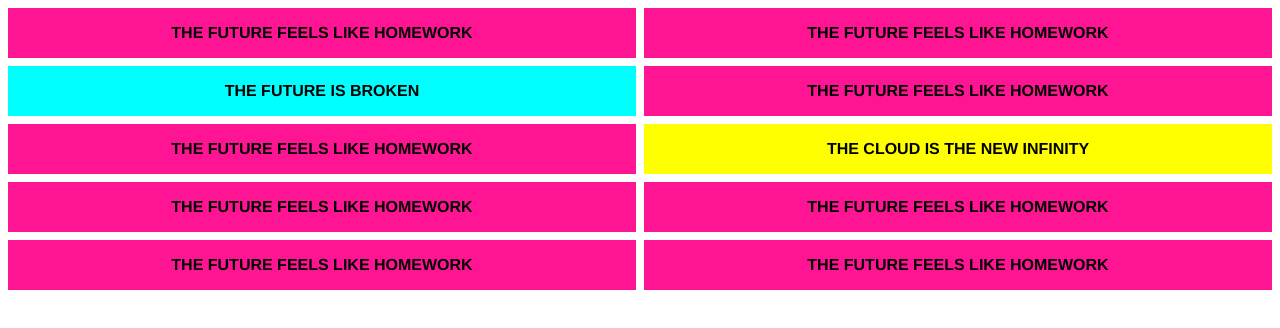
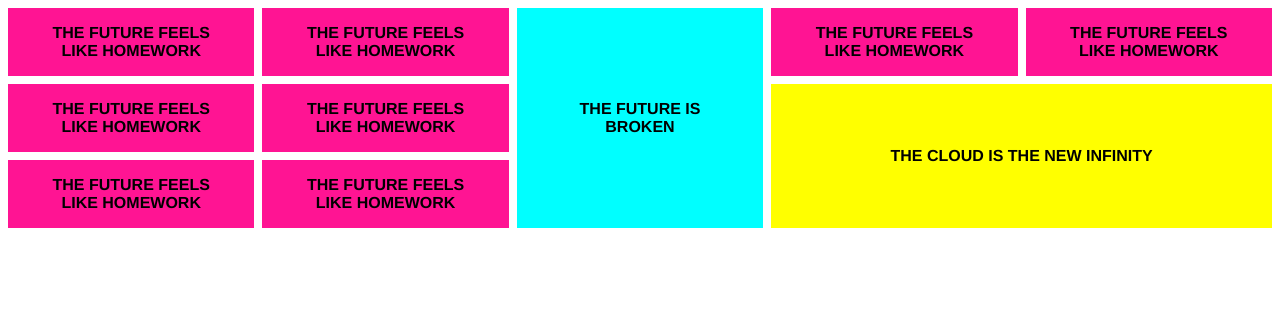
Before and after one commit to TheBreasy/2imd-webtechadvanced-portfolio, a plain HTML site: page lab2 - flexbox & CSS grid/thefuture/index.html in a window 1280 px wide. Drawn offline with Linux system fonts and the light colour scheme.

Commit message:
added desktop view

```diff
--- a/lab2 - flexbox & CSS grid/thefuture/css/main.css
+++ b/lab2 - flexbox & CSS grid/thefuture/css/main.css
@@ -37,3 +37,26 @@ div {
         grid-template-columns: 1fr 1fr;
     }
 }
+
+@media(min-width: 730px) {
+    .grid {
+        grid-template-columns: 1fr 1fr 1fr 1fr 1fr;
+        grid-template-rows: 1fr 1fr 1fr;
+    }
+
+    .blue-box {
+        grid-column: 3;
+        grid-row: 1 / 4;
+        display: flex;
+        justify-content: center;
+        align-items: center;
+    }
+
+    .yellow-box {
+        grid-column: 4 / 6;
+        grid-row: -3 / -1;
+        display: flex;
+        justify-content: center;
+        align-items: center;
+    }
+}
```
